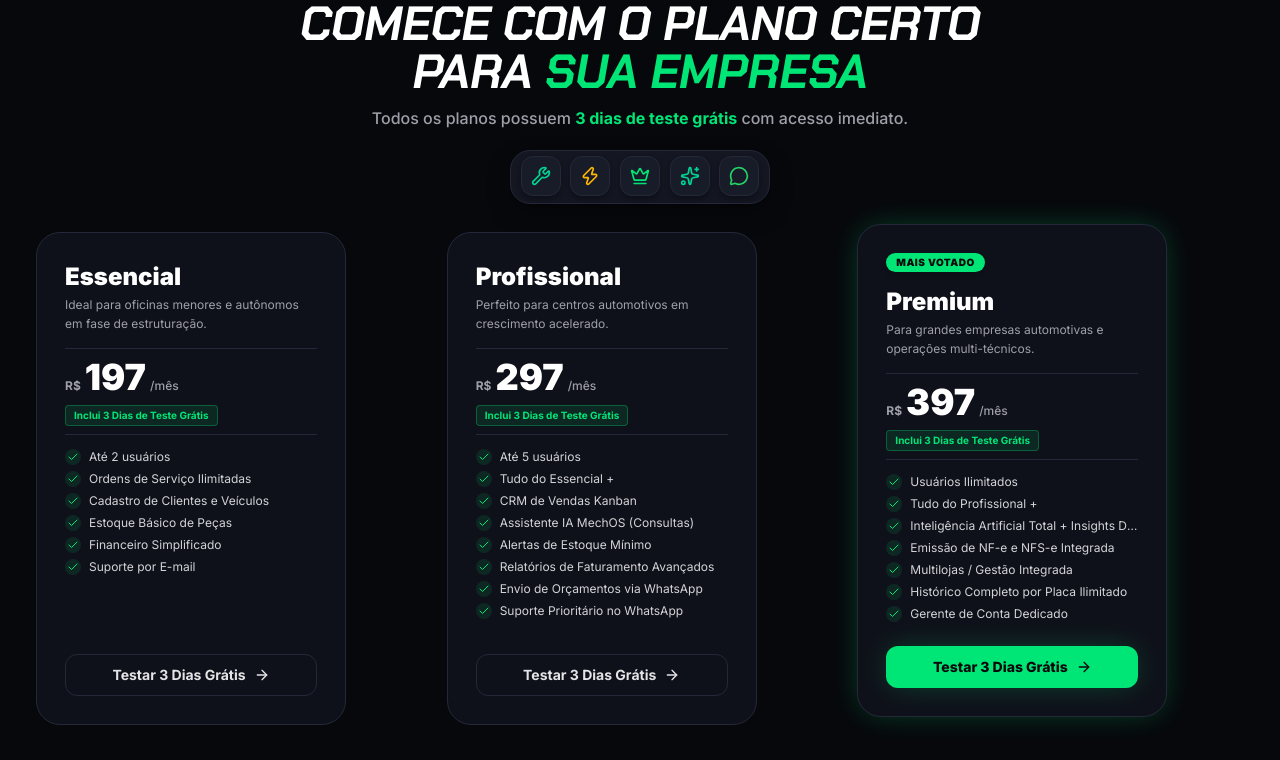
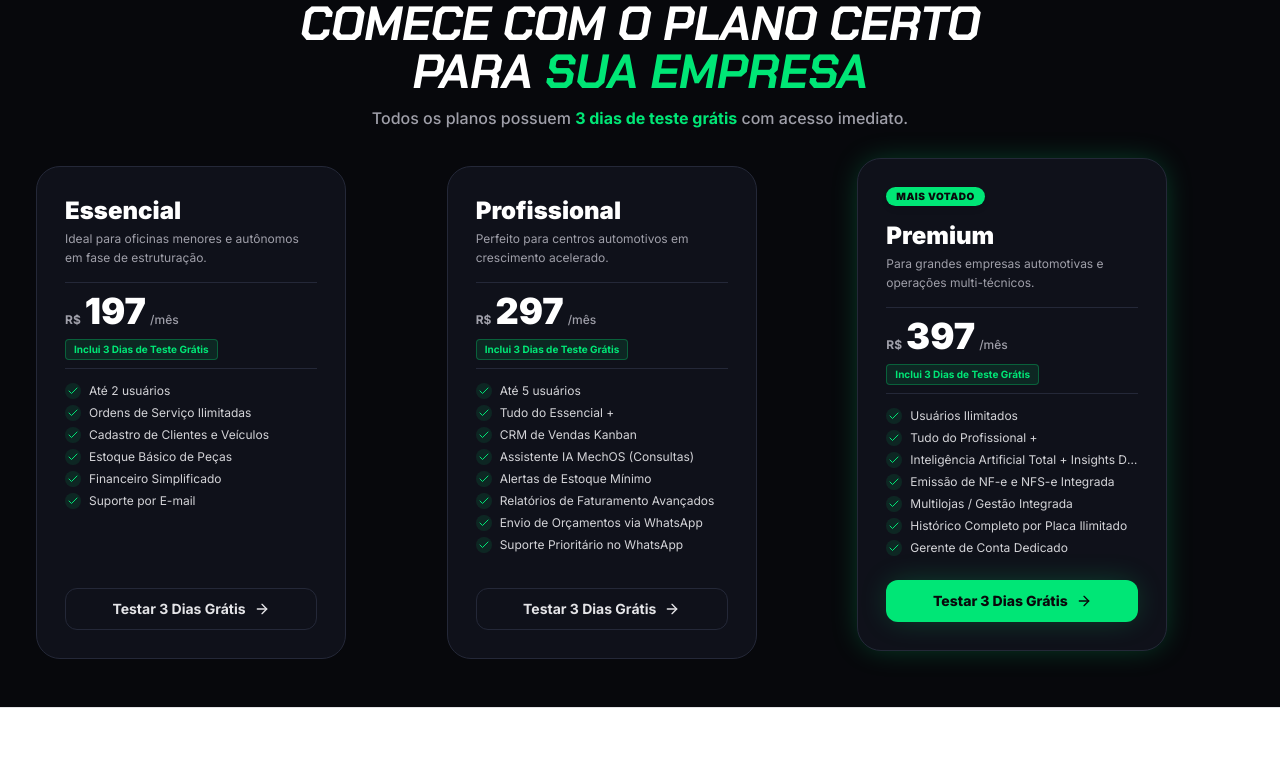
Before and after one commit to carolzinh427-beep/MechOs, a React (Vite) app: page / in a window 1280 px wide. Shown: the part 5371-6131 px from the top of the page. Built offline with nearby package versions, Linux system fonts and the light colour scheme.

Commit message:
feat: ocultar dashboard e frases da hero no mobile e remover emojis dock dos planos

```diff
--- a/src/components/landing/HeroSystemPreview.tsx
+++ b/src/components/landing/HeroSystemPreview.tsx
@@ -15,7 +15,7 @@ interface HeroSystemPreviewProps {
 
 export const HeroSystemPreview: React.FC<HeroSystemPreviewProps> = ({ onOpenTrial }) => {
   return (
-    <section className="py-8 sm:py-12 bg-[#07080C] relative overflow-hidden border-b border-[#242838]/60">
+    <section className="hidden md:block py-8 sm:py-12 bg-[#07080C] relative overflow-hidden border-b border-[#242838]/60">
       {/* Background glow behind preview */}
       <div className="absolute top-1/2 left-1/2 -translate-x-1/2 -translate-y-1/2 w-[500px] h-[250px] bg-[#00E676]/10 blur-[130px] pointer-events-none rounded-full z-0" />
 
--- a/src/components/landing/PricingSection.tsx
+++ b/src/components/landing/PricingSection.tsx
@@ -1,7 +1,6 @@
 import React, { useRef } from 'react';
-import { Check, ArrowRight, Wrench, Zap, Crown, Sparkles, MessageCircle } from 'lucide-react';
+import { Check, ArrowRight } from 'lucide-react';
 import { Button } from '../ui/Button';
-import Dock, { DockItemData } from '../ui/Dock';
 import SpotlightCard from '../ui/SpotlightCard';
 
 interface PricingSectionProps {
@@ -10,11 +9,6 @@ interface PricingSectionProps {
 
 export const PricingSection: React.FC<PricingSectionProps> = ({ onOpenTrial }) => {
   const containerRef = useRef<HTMLDivElement>(null);
-  const cardRefs = [useRef<HTMLDivElement>(null), useRef<HTMLDivElement>(null), useRef<HTMLDivElement>(null)];
-
-  const scrollToPlan = (index: number) => {
-    cardRefs[index]?.current?.scrollIntoView({ behavior: 'smooth', block: 'nearest', inline: 'center' });
-  };
 
   const plans = [
     {
@@ -74,56 +68,16 @@ export const PricingSection: React.FC<PricingSectionProps> = ({ onOpenTrial }) =
     }
   ];
 
-  // React Bits Dock Items configuration
-  const dockItems: DockItemData[] = [
-    {
-      icon: <Wrench className="w-5 h-5 text-emerald-400" />,
-      label: 'Plano Essencial',
-      onClick: () => scrollToPlan(0)
-    },
-    {
-      icon: <Zap className="w-5 h-5 text-amber-400" />,
-      label: 'Plano Profissional',
-      onClick: () => scrollToPlan(1)
-    },
-    {
-      icon: <Crown className="w-5 h-5 text-[#00E676]" />,
-      label: 'Plano Premium',
-      onClick: () => scrollToPlan(2)
-    },
-    {
-      icon: <Sparkles className="w-5 h-5 text-emerald-400" />,
-      label: 'Teste Grátis',
-      onClick: onOpenTrial
-    },
-    {
-      icon: <MessageCircle className="w-5 h-5 text-[#25D366]" />,
-      label: 'Dúvidas WhatsApp',
-      onClick: () => window.open('https://wa.me/5561985890417?text=Ol%C3%A1!%20Gostaria%20de%20saber%20mais%20sobre%20os%20planos%20do%20MechOS.', '_blank')
-    }
-  ];
-
   return (
     <section id="planos" className="py-6 sm:py-8 md:py-12 bg-[#07080C] relative overflow-hidden">
       <div className="max-w-7xl mx-auto px-4 sm:px-6 lg:px-8">
-        <div className="text-center max-w-3xl mx-auto space-y-1.5 sm:space-y-2.5 mb-3 sm:mb-5">
+        <div className="text-center max-w-3xl mx-auto space-y-1.5 sm:space-y-2.5 mb-5 sm:mb-8">
           <h2 className="text-2xl sm:text-5xl font-black text-white tracking-tight font-steel uppercase">
             Comece com o plano certo para <span className="text-[#00E676]">sua empresa</span>
           </h2>
           <p className="text-xs sm:text-base text-zinc-400 font-medium">
             Todos os planos possuem <strong className="text-[#00E676]">3 dias de teste grátis</strong> com acesso imediato.
           </p>
-        </div>
-
-        {/* React Bits Interactive Dock Component Navigation */}
-        <div className="mb-4 sm:mb-6 flex justify-center">
-          <Dock
-            items={dockItems}
-            panelHeight={54}
-            baseItemSize={40}
-            magnification={56}
-            distance={140}
-          />
         </div>
 
         {/* Indicador de rolagem horizontal para mobile com bom espaçamento */}
@@ -137,7 +91,7 @@ export const PricingSection: React.FC<PricingSectionProps> = ({ onOpenTrial }) =
           className="flex overflow-x-auto snap-x snap-mandatory gap-3 sm:gap-6 pb-3 sm:pb-5 px-1 lg:grid lg:grid-cols-3 lg:overflow-visible lg:pb-0 items-stretch [scrollbar-width:none] [-ms-overflow-style:none] [&::-webkit-scrollbar]:hidden pt-1"
         >
           {plans.map((p, idx) => (
-            <div key={idx} ref={cardRefs[idx]} className="shrink-0 snap-center w-[85vw] max-w-[310px] sm:w-[340px] lg:w-auto flex">
+            <div key={idx} className="shrink-0 snap-center w-[85vw] max-w-[310px] sm:w-[340px] lg:w-auto flex">
               <SpotlightCard
                 spotlightColor={p.popular ? 'rgba(0, 230, 118, 0.25)' : 'rgba(0, 230, 118, 0.15)'}
                 className={`w-full relative rounded-2xl sm:rounded-3xl p-4 sm:p-7 flex flex-col justify-between transition-all duration-300 ${
```
